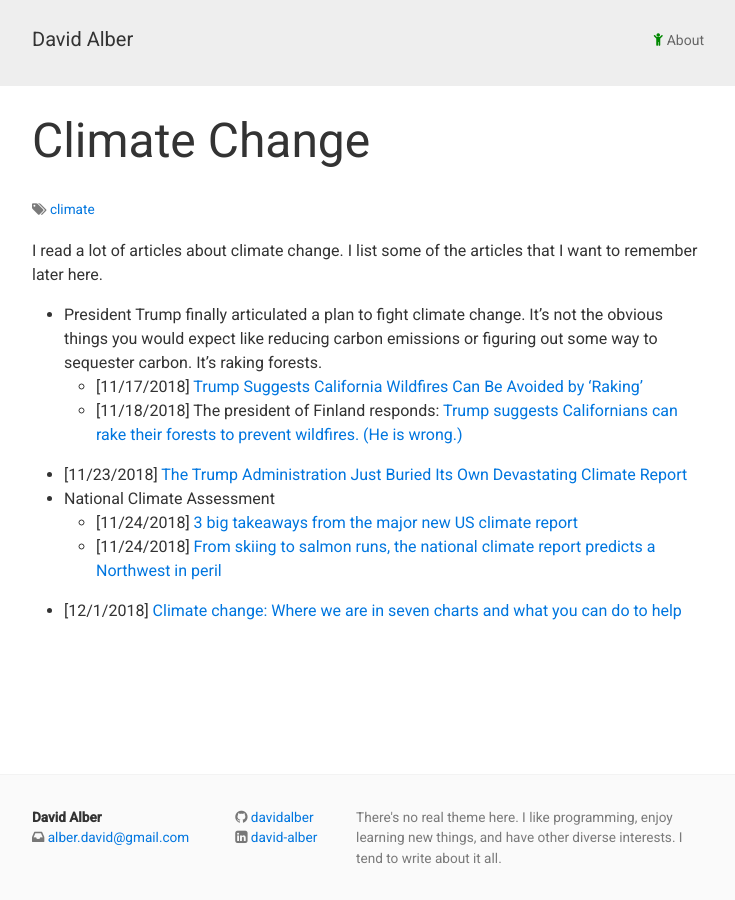
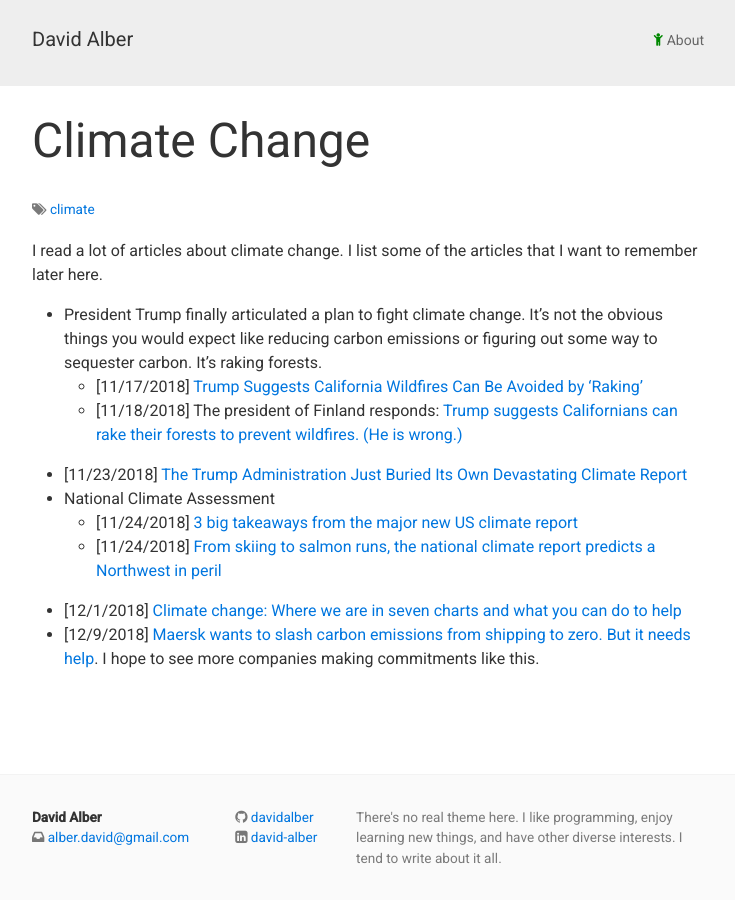
Before and after one commit to davidalber/davidalber.github.io, a Jekyll site: the page built from climate-change.md, in a window 1280 px wide. Shown: the whole page, without its empty margins (272-1007 px from the left). Built offline with Jekyll 4.4.1, drawn with Linux system fonts in a browser that asks for light colours.

Commit message:
Add link

```diff
--- a/climate-change.md
+++ b/climate-change.md
@@ -28,3 +28,4 @@ articles that I want to remember later here.
     report predicts a Northwest in
     peril](https://www.seattletimes.com/seattle-news/environment/national-climate-assessment-paints-grim-picture-for-northwest/)
 - [12/1/2018] [Climate change: Where we are in seven charts and what you can do to help](https://www.bbc.com/news/science-environment-46384067)
+- [12/9/2018] [Maersk wants to slash carbon emissions from shipping to zero. But it needs help](https://www.cnn.com/2018/12/05/business/maersk-carbon-emissions-shipping/index.html). I hope to see more companies making commitments like this.
```
